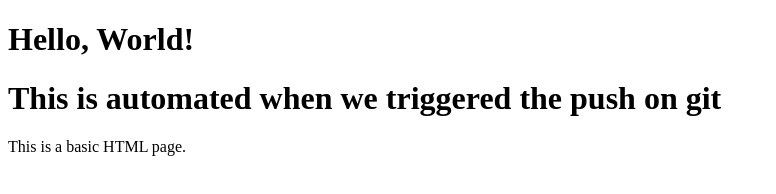
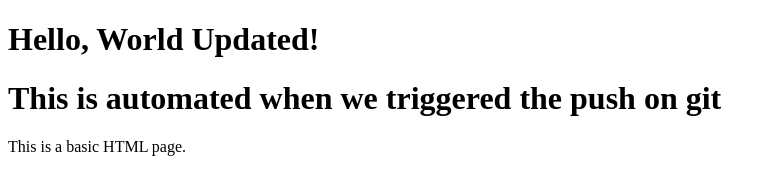
Before and after one commit to rs223483/JenkinsLearning, a plain HTML site: page index.html in a window 1280 px wide. Shown: the whole page, without its empty margins (0-776 px from the left). Drawn offline with Linux system fonts and the light colour scheme.

Commit message:
Header updated

```diff
--- a/index.html
+++ b/index.html
@@ -3,7 +3,7 @@
 <body>
 
     <!-- Your content goes here -->
-    <h1>Hello, World!</h1>
+    <h1>Hello, World Updated!</h1>
     <h1>This is automated when we triggered the push on git</h1>
     <p>This is a basic HTML page.</p>
 </body>
```
